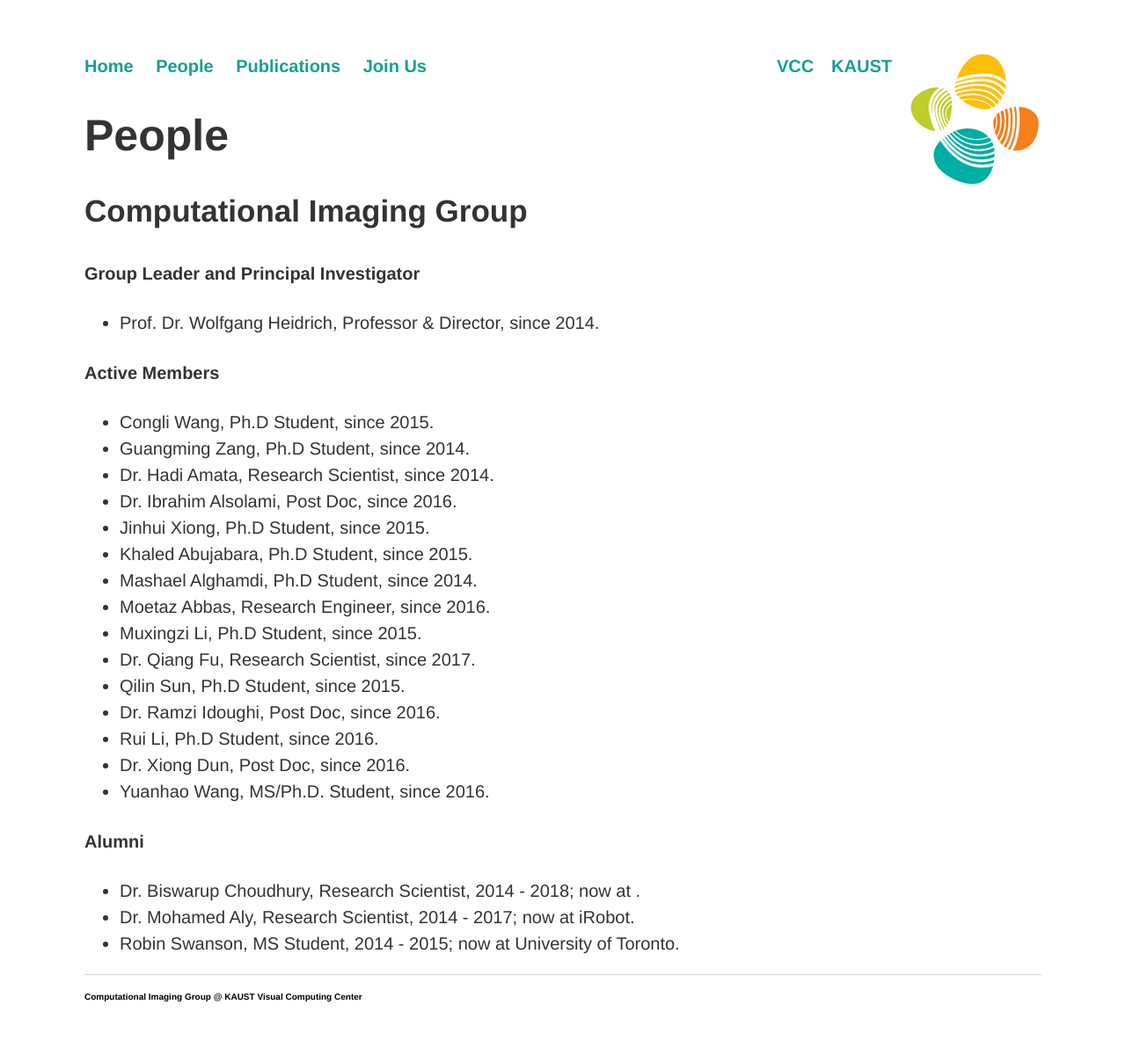
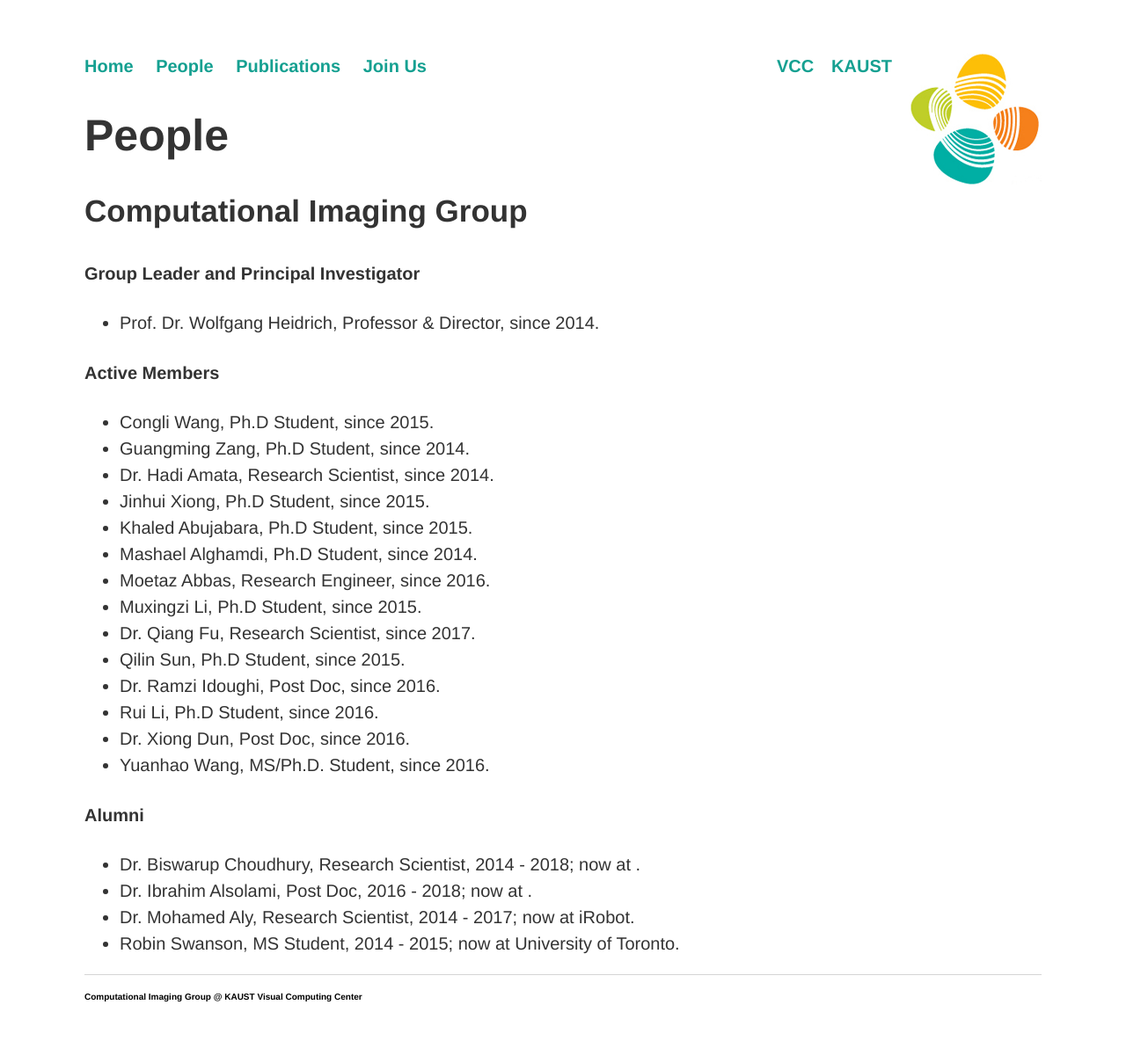
Before and after one commit to vccimaging/vccimaging.github.io, a Jekyll site: the page built from people.html, in a window 1280 px wide. Shown: the whole page at 88% size. Built offline with Jekyll 4.4.1, drawn with Linux system fonts in a browser that asks for light colours; some of the changed lines change nothing that is shown.

Commit message:
Update people.yaml

```diff
--- a/_data/people.yaml
+++ b/_data/people.yaml
@@ -24,13 +24,6 @@
   pubname: M. Alghamdi
   position: Ph.D Student
   start: 2014
-
-- id: ialsolami
-  name: Ibrahim Alsolami
-  pubname: I. Alsolami
-  title: Dr.
-  position: Post Doc
-  start: 2016
 
 - id: amatah
   name: Hadi Amata
@@ -110,6 +103,14 @@
 
 # alumni
 
+- id: ialsolami
+  name: Ibrahim Alsolami
+  pubname: I. Alsolami
+  title: Dr.
+  position: Post Doc
+  start: 2016
+  end: 2018
+
 - id: choudhb
   name: Biswarup Choudhury
   pubname: B. Choudhury
```
